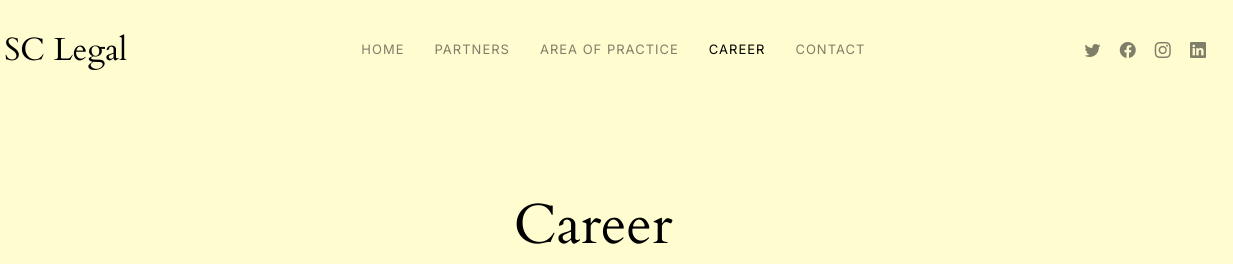
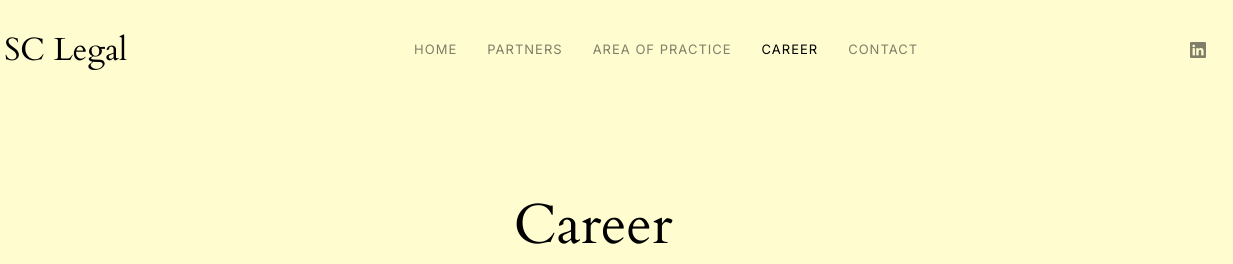
Before and after one commit to VinaySavla/SC-Legal, a plain HTML site: page careers.html in a window 1280 px wide. Shown: the top 264 px of the page, 47-1280 px from the left. Drawn offline with nearby package versions, Linux system fonts and the light colour scheme.

Commit message:
social media links commented

```diff
--- a/careers.html
+++ b/careers.html
@@ -60,11 +60,11 @@
         </nav><!-- .navbar -->
 
         <div class="header-social-links">
-          <a href="#" class="twitter"><i class="bi bi-twitter"></i></a>
-          <a href="#" class="facebook"><i class="bi bi-facebook"></i></a>
-          <a href="#" class="instagram"><i class="bi bi-instagram"></i></a>
-          <a href="#" class="linkedin"><i class="bi bi-linkedin"></i></i></a>
-        </div>
+        <!-- <a href="#" class="twitter"><i class="bi bi-twitter"></i></a> -->
+        <!-- <a href="#" class="facebook"><i class="bi bi-facebook"></i></a> -->
+        <!-- <a href="#" class="instagram"><i class="bi bi-instagram"></i></a> -->
+        <a href="#" class="linkedin"><i class="bi bi-linkedin"></i></i></a>
+      </div>
         <i class="mobile-nav-toggle mobile-nav-show bi bi-list"></i>
         <i class="mobile-nav-toggle mobile-nav-hide d-none bi bi-x"></i>
 
```
Also changed, not shown: areaOfPractice.html (+5 -5 lines), contact.html (+5 -5 lines), gallery-single.html (+5 -5 lines), gallery.html (+5 -5 lines), home.html (+3 -3 lines), partners.html (+5 -5 lines), sample-inner-page.html (+5 -5 lines).
